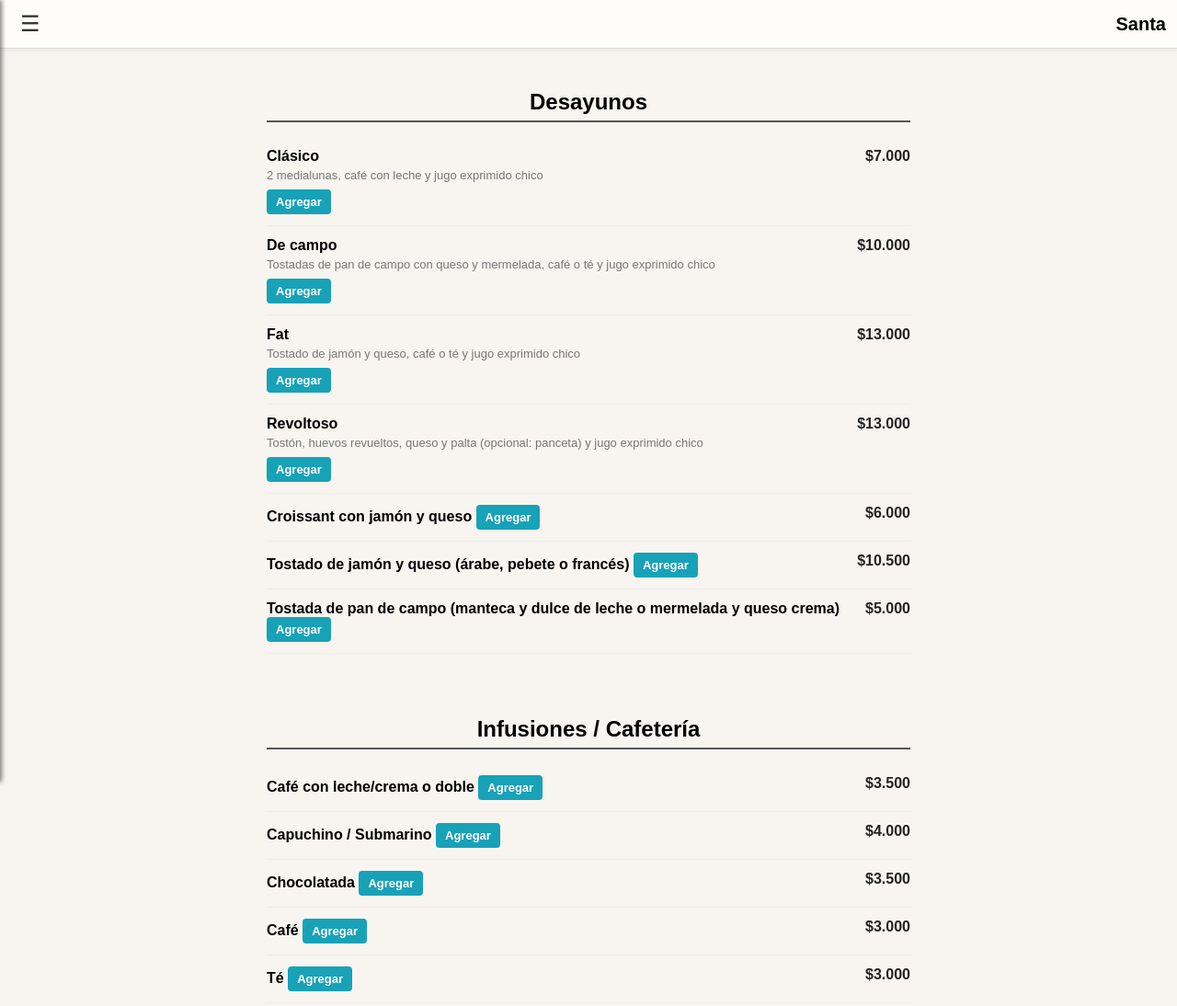
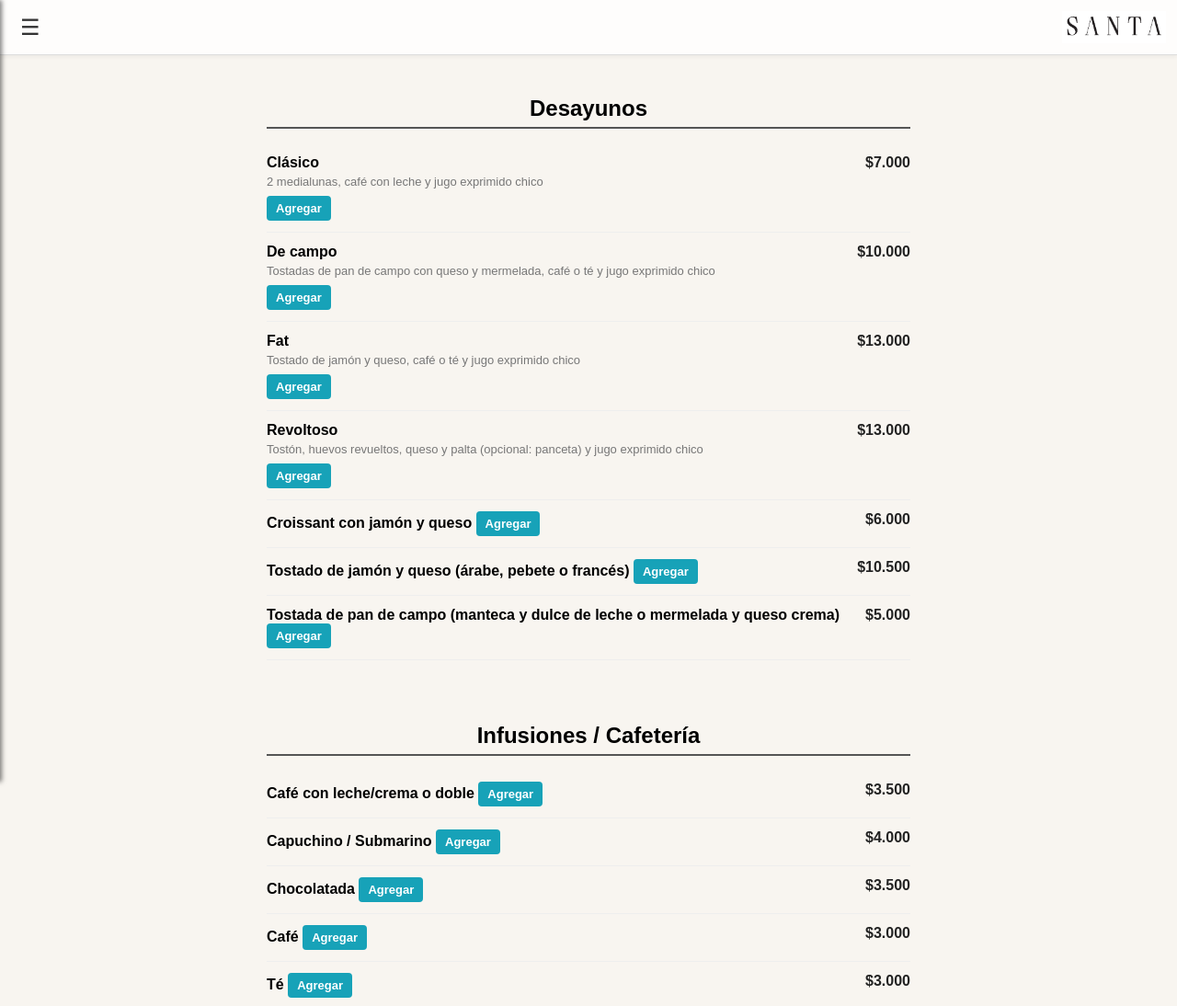
Before and after one commit to gonzalovazace/Santa---Delivery, a plain HTML site: page index.html in a window 1280 px wide. Shown: the top 1094 px of the page at 92% size. Drawn offline with Linux system fonts and the light colour scheme.

Commit message:
Update index.html

```diff
--- a/index.html
+++ b/index.html
@@ -81,12 +81,24 @@
         border: none; border-radius: 8px; font-size: 16px; cursor: pointer;
         font-weight: bold; margin-top: 15px;
     }
+      /* Dentro de la sección de estilos CSS */
+#mainLogo {
+    height: 35px; /* Ajusta este valor al tamaño que desees */
+    width: auto;
+}
+/* Asegura que el header mantenga la alineación vertical */
+header {
+    /* ... lo que ya tienes ... */
+    display: flex;
+    justify-content: space-between;
+    align-items: center;
+}
   </style>
 </head>
 <body>
 <header>
     <button id="menuBtn" onclick="toggleMenu()">☰</button>
-    <div style="font-size: 20px; font-weight: bold;">Santa</div>
+    <img src="logo santa.png" alt="Logo del Restaurante" id="mainLogo">
 </header>
 
 <nav id="menuNav">
@@ -256,6 +268,86 @@ fetch('products.json') // Asegúrate de que el nombre del archivo sea correcto
 
 // Inicializar el carrito para que el botón flotante se muestre si ya hay algo.
 renderCart();
+  // Dentro de tu <script>
+const ADICIONALES = [
+    { name: "Jamón", price: 3000 },
+    { name: "Queso", price: 3000 },
+    { name: "Huevo", price: 3000 },
+    { name: "Gambas (Premium)", price: 4000 },
+    { name: "Atún (Premium)", price: 4000 },
+    { name: "Palta (Premium)", price: 4000 },
+    { name: "Palmitos (Premium)", price: 4000 },
+    { name: "Ananá (Premium)", price: 4000 },
+    { name: "Parmesano (Premium)", price: 4000 },
+    { name: "Queso Azul (Premium)", price: 4000 }
+];
+
+const SANDWICH_PANS = ["Árabe", "Pebete", "Francés"];
+const SANDWICH_CATEGORIES = ['sandwiches-frios', 'sandwiches-calientes', 'vegetarianos'];
+const ENSALADA_CATEGORIES = ['ensaladas'];
+
+// --- Modificación de renderSections ---
+function renderSections(categories) {
+    const content = document.getElementById('content');
+
+    categories.forEach(cat => {
+        const sec = document.createElement('section');
+        sec.className = 'section';
+        sec.id = cat.id;
+        sec.innerHTML = `<h2>${cat.name}</h2>`;
+
+        cat.items.forEach((item, index) => {
+            const itemId = `${cat.id}-${index}`;
+            let itemHtml = '';
+
+            // 1. Opciones de Sándwich (Pan y Tostado)
+            if (SANDWICH_CATEGORIES.includes(cat.id)) {
+                itemHtml += `
+                    <div style="margin-top: 8px;">
+                        <select id="pan-${itemId}" style="padding: 5px; margin-right: 10px;">
+                            ${SANDWICH_PANS.map(pan => `<option value="${pan}">${pan}</option>`).join('')}
+                        </select>
+                        <label>
+                            <input type="checkbox" id="tostado-${itemId}"> Tostado
+                        </label>
+                    </div>
+                `;
+            }
+
+            // 2. Opciones de Adicionales
+            if (SANDWICH_CATEGORIES.includes(cat.id) || ENSALADA_CATEGORIES.includes(cat.id)) {
+                itemHtml += `
+                    <div style="margin-top: 8px; font-size: 13px;">
+                        <strong>Adicionales:</strong><br>
+                        <div id="adicionales-${itemId}">
+                            ${ADICIONALES.map((ad, adIndex) => `
+                                <label style="display: block;">
+                                    <input type="checkbox" name="adicional-${itemId}" value="${ad.name}" data-price="${ad.price}"> ${ad.name} ($${formatPrice(ad.price)})
+                                </label>
+                            `).join('')}
+                        </div>
+                    </div>
+                `;
+            }
+
+            const div = document.createElement('div');
+            div.className = 'item';
+            div.innerHTML = `
+                <div class="item-details">
+                    <strong>${item.name}</strong>
+                    ${item.description ? `<div class='description'>${item.description}</div>` : ''}
+
+                    ${itemHtml}
+
+                    <button class='add-btn' onclick="prepareAndAddToCart('${itemId}', '${item.name.replace(/'/g, "\\'")}', ${item.price}, '${cat.id}')">Agregar</button>
+                </div>
+                <strong>${formatPrice(item.price)}</strong>
+            `;
+            sec.appendChild(div);
+        });
+        content.appendChild(sec);
+    });
+}
 </script>
 </body>
 </html>
```
